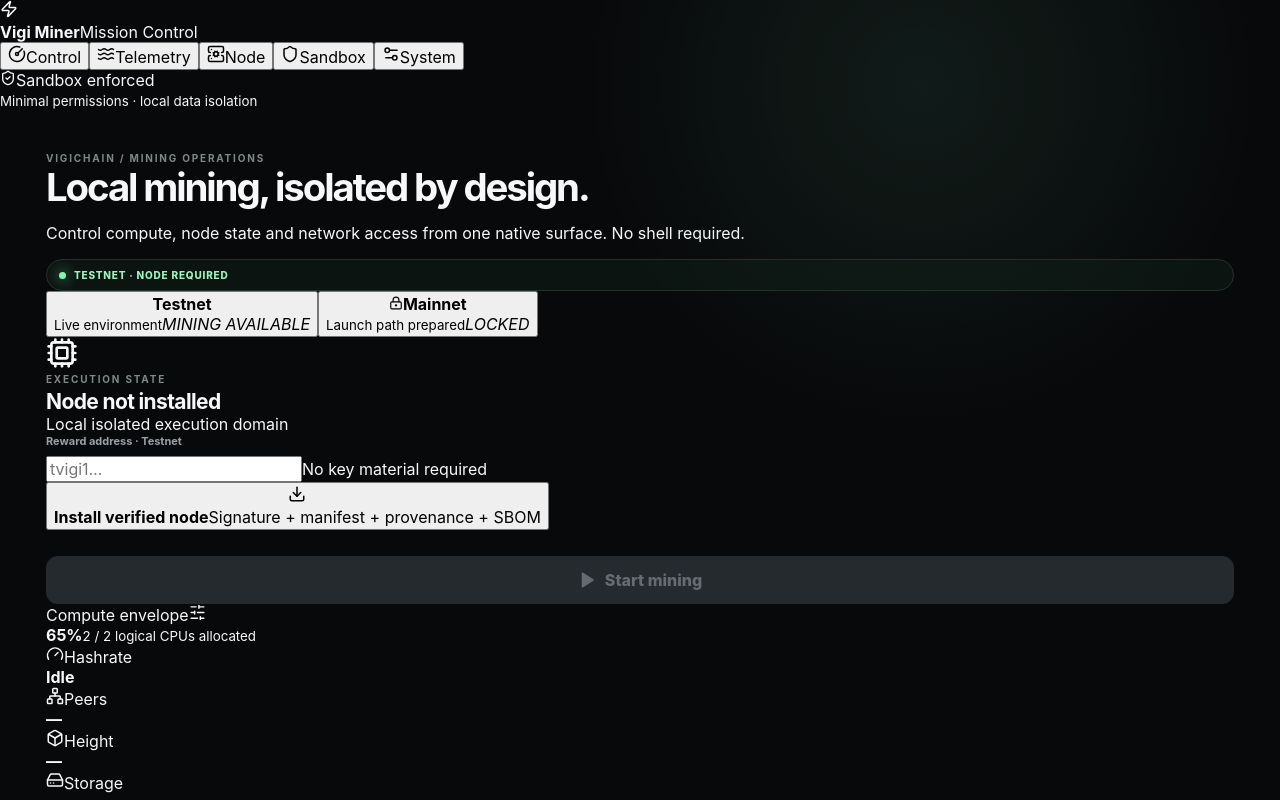
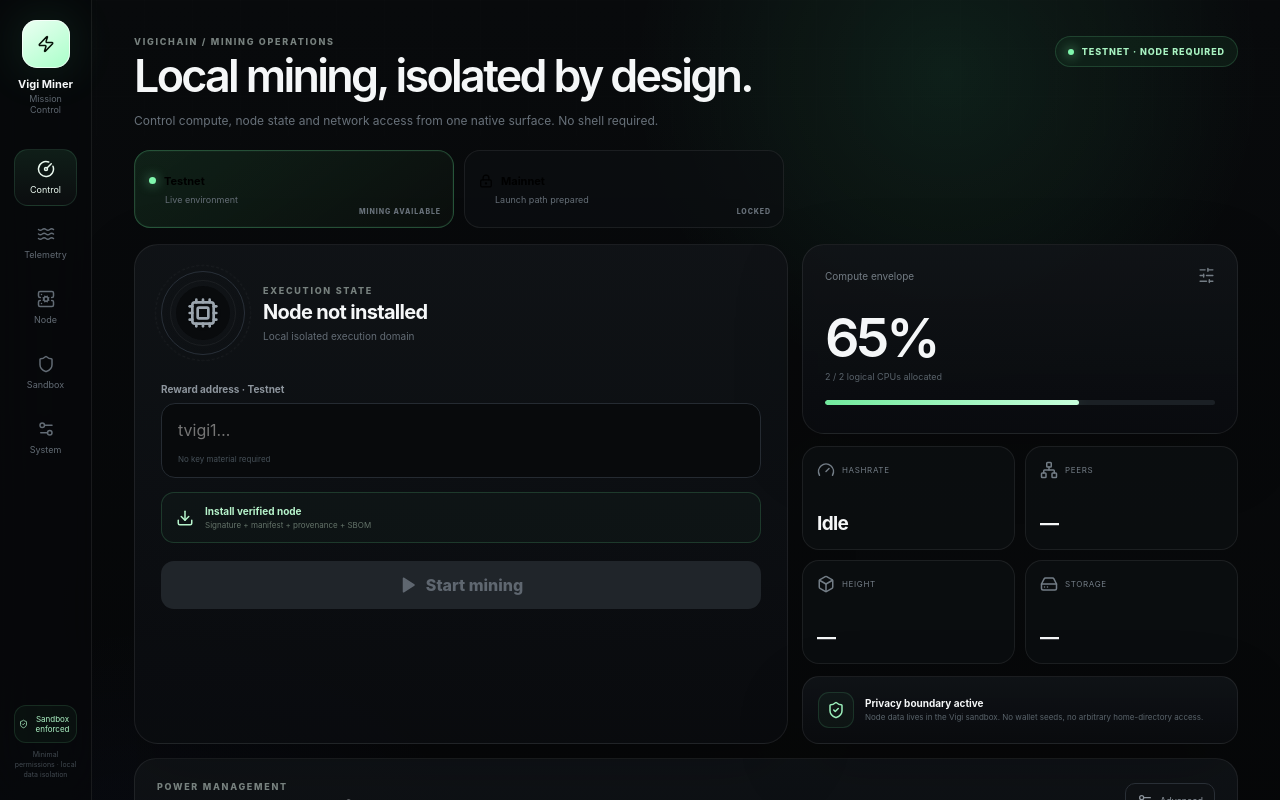
Before and after one commit to VestigeIndex/vigichain-node, a React (Vite) app in the folder apps/vigi-miner/: page / in a window 1280 px wide. Shown: the top 800 px of the page. Built offline with nearby package versions, Linux system fonts and the light colour scheme.

Commit message:
feat: ship Vigi Mission Control visual system

```diff
--- a/apps/vigi-miner/src/styles.css
+++ b/apps/vigi-miner/src/styles.css
@@ -1,88 +1,150 @@
 :root {
   font-family: Inter, ui-sans-serif, system-ui, -apple-system, BlinkMacSystemFont, "Segoe UI", sans-serif;
-  color: #f7f8fa;
-  background: #08090b;
+  color: #f5f7f8;
+  background: #07090b;
   font-synthesis: none;
+  --line: rgba(255,255,255,.075);
+  --line-strong: rgba(255,255,255,.14);
+  --muted: #69727c;
+  --text-2: #aeb6bd;
+  --mint: #caffdd;
+  --mint-strong: #77f5a7;
 }
 * { box-sizing: border-box; }
-body { margin: 0; min-width: 1100px; min-height: 100vh; background: radial-gradient(circle at 72% 8%, rgba(121, 255, 196, .08), transparent 25%), #08090b; }
-button, input { font: inherit; }
-button { cursor: pointer; }
-.app-shell { display: grid; grid-template-columns: 245px 1fr; min-height: 100vh; }
-.sidebar { border-right: 1px solid #1c1f24; padding: 26px 18px; display: flex; flex-direction: column; background: rgba(9,10,12,.93); backdrop-filter: blur(24px); }
-.brand { display: flex; gap: 12px; align-items: center; padding: 0 8px 28px; }
-.brand-mark { width: 40px; height: 40px; border-radius: 12px; display: grid; place-items: center; background: #d8ffe9; color: #07110b; box-shadow: 0 0 35px rgba(113,255,184,.15); }
-.brand strong, .brand span { display: block; }
-.brand strong { font-size: 15px; letter-spacing: -.01em; }
-.brand span { margin-top: 4px; color: #747b86; font-size: 11px; }
-nav { display: grid; gap: 6px; }
-.nav-item { display: flex; align-items: center; gap: 11px; border: 0; border-radius: 11px; padding: 11px 12px; color: #7f8792; background: transparent; text-align: left; }
-.nav-item:hover { background: #121419; color: #dfe4ea; }
-.nav-item.active { background: #15181d; color: #fff; box-shadow: inset 0 0 0 1px #23272e; }
-.security-card { margin-top: auto; display: flex; gap: 11px; padding: 13px; border: 1px solid #20252a; background: #0e1113; border-radius: 14px; color: #bfffd8; }
-.security-card strong, .security-card span { display:block; }
-.security-card strong { color: #dde6e1; font-size: 12px; }
-.security-card span { color: #6e7772; font-size: 10px; margin-top: 3px; }
-main { padding: 42px 46px 22px; max-width: 1500px; width: 100%; margin: 0 auto; }
-.topbar { display: flex; justify-content: space-between; gap: 40px; align-items: start; margin-bottom: 20px; }
-h1 { margin: 4px 0 0; font-size: clamp(32px, 3vw, 52px); line-height: 1.02; letter-spacing: -.055em; max-width: 700px; font-weight: 660; }
-h2 { margin: 4px 0 0; font-size: 21px; letter-spacing: -.03em; }
-.eyebrow { margin: 0; color: #7f8a86; font-size: 10px; font-weight: 700; letter-spacing: .18em; }
-.network-pill { display: flex; align-items: center; gap: 8px; padding: 9px 12px; border: 1px solid #25302b; border-radius: 999px; color: #9cf5bf; background: rgba(16,35,25,.45); font-size: 10px; font-weight: 800; letter-spacing: .08em; }
-.network-pill.locked { color:#d0d3d7; border-color:#30343a; background:rgba(30,32,36,.65); }
-.network-pill.locked .pulse { background:#676d75; box-shadow:none; }
-.pulse { width: 7px; height: 7px; border-radius: 50%; background: #82f6af; box-shadow: 0 0 14px #82f6af; }
-.network-switcher { display:flex; gap:10px; margin:0 0 18px; }
-.network-option { min-width:245px; display:flex; align-items:center; gap:11px; padding:12px 14px; border-radius:14px; border:1px solid #1d2228; background:#0d0f12; color:#858d96; text-align:left; }
-.network-option:hover:not(:disabled) { border-color:#303740; background:#111419; }
-.network-option.selected { border-color:#315140; background:linear-gradient(180deg, rgba(26,50,37,.58), rgba(13,18,15,.85)); color:#eafff1; box-shadow:inset 0 0 0 1px rgba(128,255,181,.04); }
-.network-option.mainnet.selected { border-color:#3a3d45; background:linear-gradient(180deg, rgba(36,38,43,.75), rgba(17,18,21,.9)); color:#f0f1f3; }
-.network-option:disabled { cursor:default; }
-.network-option span strong, .network-option span small { display:block; }
-.network-option span strong { font-size:12px; }
-.network-option span small { margin-top:3px; color:#676f78; font-size:10px; }
-.network-option em { margin-left:auto; font-size:8px; font-style:normal; font-weight:800; letter-spacing:.11em; padding:5px 7px; border:1px solid #343840; border-radius:999px; color:#7f858d; }
-.network-dot { width:8px; height:8px; border-radius:50%; background:#555; }
-.network-dot.live { background:#82f6af; box-shadow:0 0 14px rgba(130,246,175,.8); }
-.hero-grid { display: grid; grid-template-columns: minmax(430px, 1.3fr) 1fr; gap: 16px; }
-.panel { border: 1px solid #1c2025; background: linear-gradient(180deg, rgba(20,23,27,.9), rgba(13,15,18,.92)); border-radius: 19px; box-shadow: 0 18px 60px rgba(0,0,0,.17); }
-.primary-panel { padding: 28px; min-height: 380px; }
-.panel-header { display: flex; justify-content: space-between; align-items: start; gap: 20px; margin-bottom: 35px; }
-.panel-header.compact { margin-bottom: 18px; align-items: center; }
-.status-orb { width: 58px; height: 58px; border-radius: 18px; display: grid; place-items: center; color: #79808a; background: #0d0f12; border: 1px solid #252a30; }
-.status-orb.running { color: #a8f7c3; border-color: #244934; box-shadow: inset 0 0 24px rgba(82,255,148,.07), 0 0 36px rgba(82,255,148,.06); }
-.status-orb.locked { color:#777d85; border-color:#31353b; }
-.mainnet-lock-banner { display:flex; gap:11px; align-items:flex-start; padding:12px 13px; margin:-10px 0 20px; border:1px solid #2b2f35; border-radius:12px; background:#111318; color:#a6abb1; }
-.mainnet-lock-banner strong, .mainnet-lock-banner span { display:block; }
-.mainnet-lock-banner strong { color:#e5e7ea; font-size:11px; }
-.mainnet-lock-banner span { color:#686f78; font-size:10px; line-height:1.45; margin-top:3px; }
-label { display:block; color:#9ba2aa; font-size:11px; font-weight:700; margin-bottom:8px; }
-.input-shell { position: relative; }
-.input-shell input, .advanced-block input { width:100%; padding:14px 15px; border-radius:12px; border:1px solid #272c33; background:#090b0d; color:#fff; outline:none; }
-.input-shell input:focus, .advanced-block input:focus { border-color:#55645c; box-shadow:0 0 0 3px rgba(127,255,180,.05); }
-.input-shell input:disabled, .advanced-block input:disabled { color:#5f646b; background:#0c0d0f; }
-.input-shell span { display:none; }
-.hint { margin: 9px 0 0; color:#606871; font-size:11px; line-height:1.5; }
-.primary-action, .stop-action { width:100%; margin-top:26px; border:0; padding:14px 16px; border-radius:12px; display:flex; justify-content:center; gap:9px; align-items:center; font-weight:800; }
-.primary-action { background:#d7ffe7; color:#07110b; }
-.primary-action:disabled { background:#252a2e; color:#646b72; cursor:not-allowed; }
-.stop-action { color:#ffd9d9; background:#2a1517; border:1px solid #452025; }
-.error-box { margin-top:12px; color:#ffb4b4; background:#261416; border:1px solid #482128; padding:10px 12px; border-radius:10px; font-size:11px; }
-.metrics-grid { display:grid; grid-template-columns:1fr 1fr; gap:16px; }
-.metric-card { padding:20px; min-height:182px; display:flex; flex-direction:column; justify-content:flex-end; }
-.metric-icon { width:39px; height:39px; display:grid; place-items:center; border-radius:11px; border:1px solid #252a2f; background:#0b0d0f; color:#98a19d; margin-bottom:auto; }
-.metric-card span { color:#777f88; font-size:11px; }
-.metric-card strong { font-size:26px; letter-spacing:-.04em; margin-top:7px; }
-.metric-card small { color:#555d65; margin-top:6px; }
-.configuration-panel { margin-top:16px; padding:24px 26px; }
-.ghost { border:1px solid #282d33; color:#a8afb7; background:#101216; border-radius:10px; padding:9px 11px; display:flex; align-items:center; gap:7px; }
-.setting-row { display:grid; grid-template-columns:1fr minmax(300px,.8fr); gap:40px; align-items:center; border-top:1px solid #1c2025; padding-top:20px; }
-.setting-row strong, .setting-row span { display:block; }
-.setting-row strong { font-size:13px; }
-.setting-row span { color:#606872; font-size:11px; margin-top:5px; }
-.thread-control { display:flex; gap:15px; align-items:center; }
-.thread-control input { width:100%; accent-color:#c9fddd; }
-.thread-control b { min-width:32px; text-align:center; border:1px solid #292f35; background:#0b0d0f; padding:7px; border-radius:9px; }
-.advanced-block { margin-top:20px; padding-top:20px; border-top:1px solid #1c2025; }
-footer { display:flex; justify-content:space-between; color:#444b53; font-size:10px; padding:20px 2px 0; }
-@media (max-width: 1180px) { body { min-width: 900px; } .app-shell { grid-template-columns: 210px 1fr; } main { padding:32px 28px; } .hero-grid { grid-template-columns:1fr; } .metrics-grid { grid-template-columns:repeat(4,1fr); } .metric-card { min-height:150px; } }
+html, body, #root { min-height: 100%; }
+body {
+  margin: 0;
+  min-width: 1024px;
+  min-height: 100vh;
+  overflow-x: hidden;
+  background:
+    radial-gradient(circle at 74% 7%, rgba(80,255,166,.09), transparent 23%),
+    radial-gradient(circle at 12% 94%, rgba(70,100,255,.055), transparent 25%),
+    linear-gradient(180deg,#080a0c,#060708);
+}
+body::before {
+  content:""; position:fixed; inset:0; pointer-events:none;
+  background-image:linear-gradient(rgba(255,255,255,.012) 1px,transparent 1px),linear-gradient(90deg,rgba(255,255,255,.012) 1px,transparent 1px);
+  background-size:48px 48px;
+  mask-image:linear-gradient(to bottom,rgba(0,0,0,.62),transparent 88%);
+}
+button,input { font:inherit; }
+button { cursor:pointer; }
+button:disabled { cursor:default; }
+.mission-shell { position:relative; z-index:1; display:grid; grid-template-columns:92px 1fr; min-height:100vh; }
+.rail {
+  position:sticky; top:0; height:100vh; border-right:1px solid var(--line);
+  background:rgba(7,9,11,.76); backdrop-filter:blur(32px) saturate(130%);
+  padding:20px 14px; display:flex; flex-direction:column; align-items:center;
+}
+.brand-cluster { display:flex; flex-direction:column; align-items:center; gap:9px; text-align:center; }
+.brand-core { width:48px; height:48px; border-radius:15px; display:grid; place-items:center; color:#071108; background:linear-gradient(145deg,#ecfff3,#a8ffc8); box-shadow:0 0 50px rgba(101,255,164,.14),inset 0 0 0 1px rgba(255,255,255,.7); }
+.brand-cluster strong,.brand-cluster span { display:block; }
+.brand-cluster strong { font-size:11px; }
+.brand-cluster span { margin-top:2px; color:#5e676f; font-size:9px; }
+.rail-nav { width:100%; margin-top:34px; display:grid; gap:8px; }
+.rail-item { border:1px solid transparent; background:transparent; color:#626b74; border-radius:14px; padding:10px 4px; display:grid; justify-items:center; gap:6px; font-size:9px; }
+.rail-item:hover { color:#b5bdc5; background:rgba(255,255,255,.025); }
+.rail-item.active { color:#eaf9ef; background:linear-gradient(180deg,rgba(112,255,167,.09),rgba(255,255,255,.025)); border-color:rgba(125,255,177,.12); }
+.rail-foot { margin-top:auto; width:100%; text-align:center; }
+.privacy-chip { display:flex; align-items:center; justify-content:center; gap:5px; padding:8px 4px; color:#aef5c6; border:1px solid rgba(116,246,166,.12); background:rgba(56,128,82,.075); border-radius:12px; font-size:8px; }
+.rail-foot small { display:block; color:#424a51; font-size:7px; line-height:1.45; margin-top:7px; }
+.mission-main { width:100%; max-width:1580px; margin:0 auto; padding:36px 42px 22px; }
+.mission-header { display:flex; justify-content:space-between; align-items:flex-start; gap:30px; margin-bottom:20px; }
+.eyebrow { margin:0; color:#77817e; font-size:9px; font-weight:800; letter-spacing:.19em; }
+h1 { margin:8px 0 0; font-size:clamp(34px,3.5vw,58px); line-height:.98; letter-spacing:-.06em; font-weight:630; max-width:760px; }
+h2 { margin:4px 0 0; font-size:20px; letter-spacing:-.035em; }
+.lede { color:#68717a; max-width:650px; font-size:12px; line-height:1.55; margin:13px 0 0; }
+.network-pill { display:flex; align-items:center; gap:8px; flex:none; padding:9px 12px; border:1px solid rgba(117,247,165,.16); border-radius:999px; color:#a9f3c2; background:rgba(21,49,31,.42); font-size:9px; font-weight:850; letter-spacing:.1em; }
+.network-pill.locked { border-color:#30353b; color:#9aa0a6; background:rgba(25,28,32,.62); }
+.pulse { width:6px; height:6px; border-radius:50%; background:#80f6ad; box-shadow:0 0 12px #80f6ad; }
+.network-pill.locked .pulse { background:#656c74; box-shadow:none; }
+.network-deck { display:grid; grid-template-columns:1fr 1fr; gap:10px; max-width:650px; margin-bottom:16px; }
+.network-tile { position:relative; border:1px solid var(--line); background:rgba(12,15,18,.7); border-radius:16px; padding:13px 14px; text-align:left; min-height:78px; transition:.18s ease; }
+.network-tile:hover:not(:disabled) { transform:translateY(-1px); border-color:var(--line-strong); }
+.network-tile.selected { border-color:rgba(112,245,162,.25); background:linear-gradient(145deg,rgba(25,61,39,.46),rgba(12,16,14,.78)); box-shadow:inset 0 0 0 1px rgba(118,255,171,.03); }
+.network-tile.mainnet.selected { border-color:#3a4048; background:linear-gradient(145deg,rgba(34,37,43,.82),rgba(14,16,19,.82)); }
+.network-tile-top { display:flex; align-items:center; gap:8px; }
+.network-tile strong { font-size:11px; }
+.network-tile small { display:block; color:#656e77; font-size:9px; margin:6px 0 0 16px; }
+.network-tile em { position:absolute; right:12px; bottom:11px; font-size:7px; font-style:normal; font-weight:850; letter-spacing:.13em; color:#68717a; }
+.network-dot { width:7px; height:7px; border-radius:50%; background:#555; }
+.network-dot.live { background:#80f6ad; box-shadow:0 0 12px rgba(128,246,173,.72); }
+.command-grid { display:grid; grid-template-columns:minmax(520px,1.2fr) minmax(420px,.8fr); gap:14px; }
+.command-surface,.telemetry-hero,.security-surface,.control-plane { border:1px solid var(--line); background:linear-gradient(180deg,rgba(17,20,24,.87),rgba(10,12,15,.9)); box-shadow:0 22px 70px rgba(0,0,0,.18); }
+.command-surface { border-radius:24px; padding:26px; min-height:446px; }
+.command-visual { display:flex; align-items:center; gap:18px; margin-bottom:28px; }
+.core-ring { width:84px; height:84px; border-radius:50%; display:grid; place-items:center; border:1px solid #293039; background:radial-gradient(circle,rgba(255,255,255,.03),transparent 68%); position:relative; }
+.core-ring::before,.core-ring::after { content:""; position:absolute; border-radius:50%; border:1px solid rgba(255,255,255,.05); }
+.core-ring::before { inset:8px; }
+.core-ring::after { inset:-7px; border-style:dashed; animation:orbit 18s linear infinite; }
+.core-ring.live { border-color:rgba(111,246,162,.35); box-shadow:0 0 45px rgba(84,255,151,.08); }
+.core-ring.live::after { border-color:rgba(103,255,161,.18); animation-duration:5s; }
+@keyframes orbit { to { transform:rotate(360deg); } }
+.core-ring-inner { width:54px; height:54px; border-radius:50%; display:grid; place-items:center; color:#9ba5ae; background:#080a0c; box-shadow:inset 0 0 30px rgba(255,255,255,.02); }
+.core-ring.live .core-ring-inner { color:#adf6c6; }
+.command-visual span { display:block; color:#636c75; font-size:10px; margin-top:6px; }
+.address-zone label,.advanced-grid label { display:block; color:#8e969e; font-size:10px; font-weight:750; margin-bottom:8px; }
+.address-input { position:relative; border:1px solid #252b32; background:#080a0c; border-radius:14px; padding:2px; }
+.address-input:focus-within { border-color:#4e6357; box-shadow:0 0 0 3px rgba(112,255,170,.035); }
+.address-input input { width:100%; border:0; outline:0; background:transparent; color:#fff; padding:14px; }
+.address-input span { display:block; padding:0 14px 11px; color:#465058; font-size:8px; }
+.install-action { width:100%; margin-top:14px; border:1px solid rgba(115,244,162,.17); border-radius:13px; padding:12px 14px; background:rgba(46,104,67,.08); color:#b7f4cc; display:flex; align-items:center; gap:11px; text-align:left; }
+.install-action strong,.install-action span { display:block; }
+.install-action strong { font-size:10px; }
+.install-action span { color:#64736a; font-size:8px; margin-top:3px; }
+.verified-strip { margin-top:14px; padding:11px 12px; border-radius:12px; border:1px solid rgba(100,226,149,.15); background:rgba(40,95,60,.08); display:flex; align-items:center; gap:10px; color:#a8eec0; }
+.verified-strip strong,.verified-strip span { display:block; }
+.verified-strip strong { font-size:10px; }
+.verified-strip span { color:#5d6d63; font-size:8px; margin-top:2px; }
+.primary-action,.stop-action { width:100%; margin-top:18px; border-radius:13px; padding:14px 16px; display:flex; justify-content:center; align-items:center; gap:9px; font-weight:800; border:0; }
+.primary-action { background:linear-gradient(180deg,#e2ffec,#bfffd6); color:#071009; box-shadow:0 10px 32px rgba(114,255,166,.09); }
+.primary-action:disabled { background:#20252a; color:#5f6770; box-shadow:none; }
+.stop-action { color:#ffd0d0; background:#291416; border:1px solid #482229; }
+.telemetry-stack { display:grid; gap:12px; }
+.telemetry-hero { border-radius:22px; padding:22px; min-height:190px; }
+.telemetry-head { display:flex; justify-content:space-between; align-items:center; color:#737c84; font-size:10px; }
+.telemetry-hero > strong { display:block; font-size:54px; line-height:1; letter-spacing:-.06em; margin-top:27px; font-weight:600; }
+.telemetry-hero > small { display:block; color:#59636b; font-size:9px; margin-top:6px; }
+.power-track { height:5px; border-radius:999px; background:#1b2025; overflow:hidden; margin-top:18px; }
+.power-track span { display:block; height:100%; border-radius:999px; background:linear-gradient(90deg,#72e99d,#c8ffdc); box-shadow:0 0 16px rgba(113,244,161,.2); transition:width .28s ease; }
+.telemetry-row { display:grid; grid-template-columns:1fr 1fr; gap:10px; }
+.telemetry-card { min-height:104px; border:1px solid var(--line); border-radius:17px; background:rgba(13,16,19,.72); padding:14px; display:flex; flex-direction:column; justify-content:space-between; }
+.telemetry-card > div { display:flex; align-items:center; gap:7px; color:#737d86; }
+.telemetry-card span { font-size:8px; text-transform:uppercase; letter-spacing:.08em; }
+.telemetry-card strong { font-size:19px; letter-spacing:-.035em; }
+.security-surface { border-radius:17px; padding:15px; display:flex; gap:11px; align-items:center; }
+.security-icon { width:36px; height:36px; border-radius:11px; display:grid; place-items:center; border:1px solid rgba(120,246,167,.13); background:rgba(57,130,84,.08); color:#9aeeba; }
+.security-surface strong,.security-surface span { display:block; }
+.security-surface strong { font-size:10px; }
+.security-surface span { color:#59636b; font-size:8px; line-height:1.45; margin-top:3px; }
+.control-plane { border-radius:22px; padding:22px; margin-top:14px; }
+.control-plane-head { display:flex; justify-content:space-between; align-items:center; gap:20px; margin-bottom:18px; }
+.ghost { border:1px solid #292f36; background:#0e1114; color:#8d959d; padding:9px 11px; border-radius:10px; display:flex; align-items:center; gap:7px; font-size:9px; }
+.profile-grid { display:grid; grid-template-columns:repeat(4,1fr); gap:10px; }
+.profile-card { min-height:104px; border:1px solid var(--line); background:#0c0f12; border-radius:15px; padding:13px; text-align:left; display:flex; flex-direction:column; align-items:flex-start; }
+.profile-card:hover:not(:disabled) { border-color:var(--line-strong); }
+.profile-card.selected { border-color:rgba(113,245,164,.25); background:linear-gradient(145deg,rgba(25,60,39,.42),rgba(11,14,12,.82)); }
+.profile-card > span { color:#adf5c5; font-size:18px; letter-spacing:-.04em; }
+.profile-card strong { font-size:10px; margin-top:auto; }
+.profile-card small { color:#59636b; font-size:8px; line-height:1.4; margin-top:4px; }
+.custom-power { margin-top:14px; border-top:1px solid var(--line); padding-top:17px; display:grid; grid-template-columns:1fr 1fr; gap:30px; align-items:center; }
+.custom-power strong,.custom-power span { display:block; }
+.custom-power strong { font-size:10px; }
+.custom-power span { color:#59636b; font-size:8px; margin-top:4px; }
+.slider-shell { display:flex; align-items:center; gap:12px; }
+.slider-shell input { width:100%; accent-color:#b8ffd0; }
+.slider-shell b { min-width:52px; text-align:center; border:1px solid #293038; background:#090b0d; padding:8px; border-radius:9px; font-size:10px; }
+.advanced-grid { margin-top:18px; border-top:1px solid var(--line); padding-top:18px; display:grid; grid-template-columns:1fr 1fr; gap:13px; }
+.advanced-grid input,.readonly-box { width:100%; min-height:42px; border:1px solid #252b32; background:#090b0d; color:#dfe3e6; border-radius:11px; padding:12px; outline:none; font-size:9px; }
+.readonly-box { color:#737c85; }
+.span-two { grid-column:1/-1; }
+.mono { font-family:ui-monospace,SFMono-Regular,Menlo,Consolas,monospace; }
+.error-box { margin-top:14px; color:#ffb7b7; background:#241315; border:1px solid #482329; padding:10px 12px; border-radius:11px; font-size:9px; }
+footer { display:flex; justify-content:space-between; color:#3f474e; font-size:8px; padding:18px 2px 0; }
+@media (max-width:1180px) {
+  body { min-width:900px; }
+  .mission-main { padding:30px 26px 20px; }
+  .command-grid { grid-template-columns:1fr; }
+  .telemetry-row { grid-template-columns:repeat(4,1fr); }
+}
```
